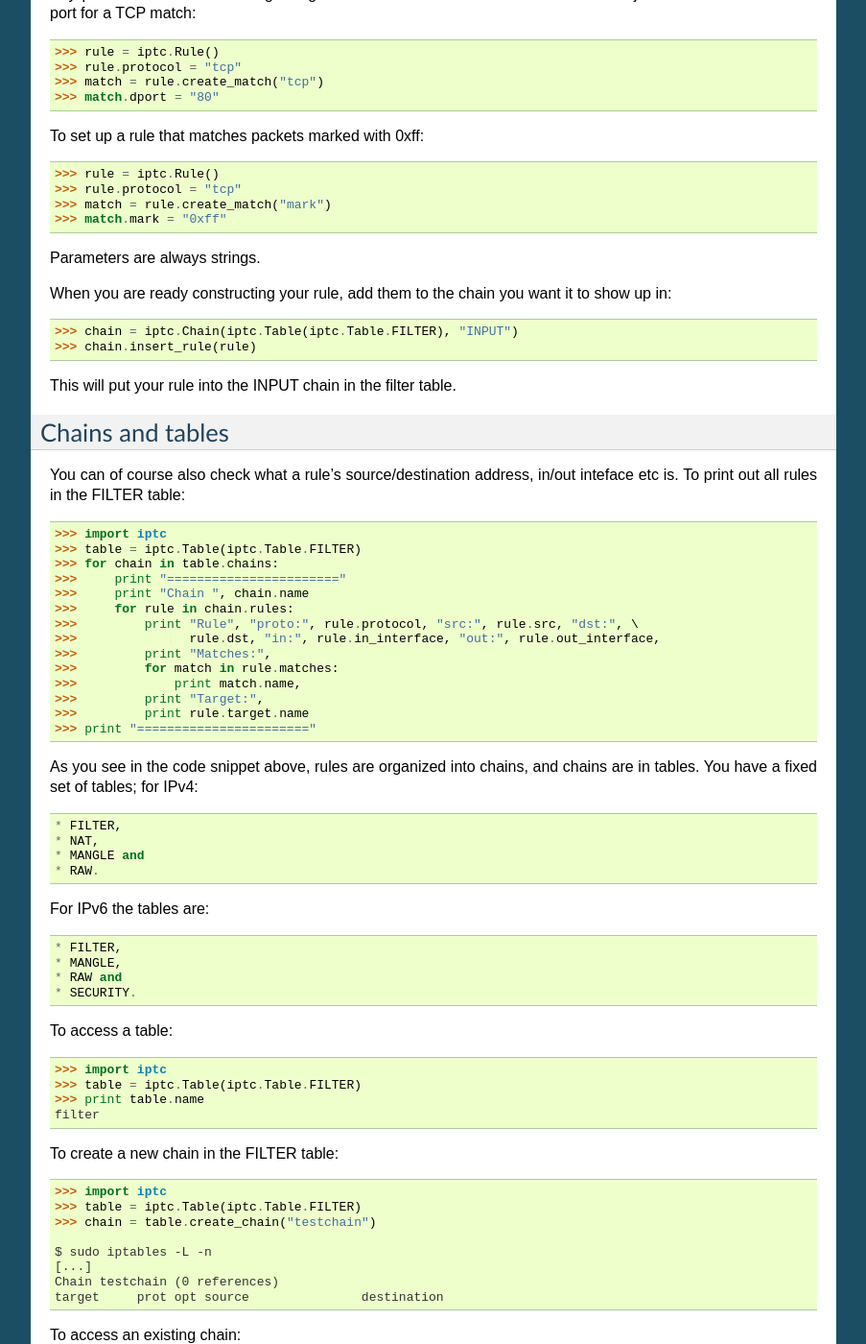
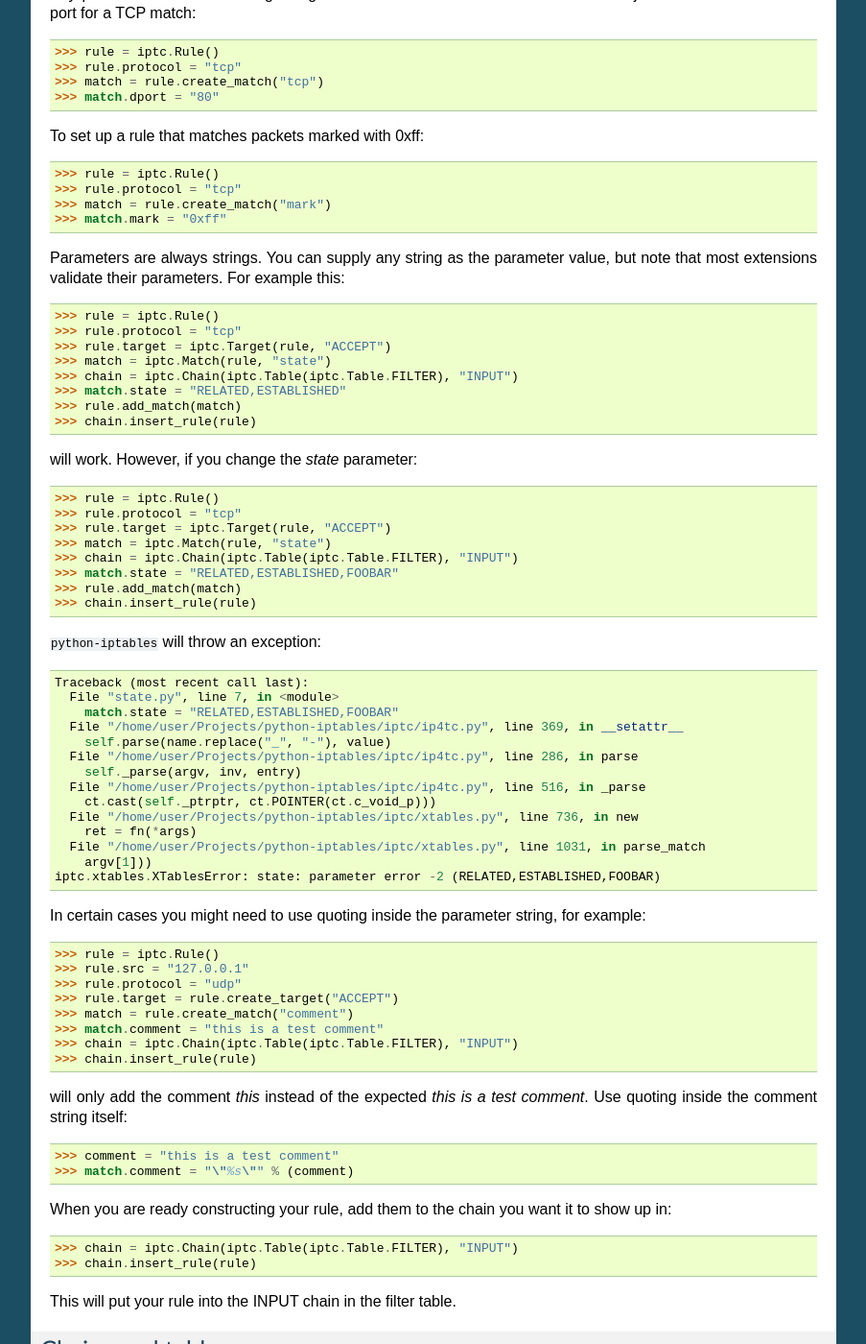
Before and after one commit to ldx/python-iptables, a Sphinx documentation site: the page built from doc/examples.rst, in a window 1280 px wide and 1400 px high, scrolled down 726 px. Shown: the whole window at 96% size, without its empty margins (198-1101 px from the left). Built offline with Sphinx 7.4.7, drawn with Linux system fonts in a browser that asks for light colours.

Commit message:
Add more examples to docs.
This fixes #54.

```diff
--- a/doc/examples.rst
+++ b/doc/examples.rst
@@ -52,7 +52,64 @@ To set up a rule that matches packets marked with 0xff::
     >>> match = rule.create_match("mark")
     >>> match.mark = "0xff"
 
-Parameters are always strings.
+Parameters are always strings. You can supply any string as the parameter
+value, but note that most extensions validate their parameters. For example
+this::
+
+    >>> rule = iptc.Rule()
+    >>> rule.protocol = "tcp"
+    >>> rule.target = iptc.Target(rule, "ACCEPT")
+    >>> match = iptc.Match(rule, "state")
+    >>> chain = iptc.Chain(iptc.Table(iptc.Table.FILTER), "INPUT")
+    >>> match.state = "RELATED,ESTABLISHED"
+    >>> rule.add_match(match)
+    >>> chain.insert_rule(rule)
+
+will work. However, if you change the `state` parameter::
+
+    >>> rule = iptc.Rule()
+    >>> rule.protocol = "tcp"
+    >>> rule.target = iptc.Target(rule, "ACCEPT")
+    >>> match = iptc.Match(rule, "state")
+    >>> chain = iptc.Chain(iptc.Table(iptc.Table.FILTER), "INPUT")
+    >>> match.state = "RELATED,ESTABLISHED,FOOBAR"
+    >>> rule.add_match(match)
+    >>> chain.insert_rule(rule)
+
+``python-iptables`` will throw an exception::
+
+    Traceback (most recent call last):
+      File "state.py", line 7, in <module>
+        match.state = "RELATED,ESTABLISHED,FOOBAR"
+      File "/home/user/Projects/python-iptables/iptc/ip4tc.py", line 369, in __setattr__
+        self.parse(name.replace("_", "-"), value)
+      File "/home/user/Projects/python-iptables/iptc/ip4tc.py", line 286, in parse
+        self._parse(argv, inv, entry)
+      File "/home/user/Projects/python-iptables/iptc/ip4tc.py", line 516, in _parse
+        ct.cast(self._ptrptr, ct.POINTER(ct.c_void_p)))
+      File "/home/user/Projects/python-iptables/iptc/xtables.py", line 736, in new
+        ret = fn(*args)
+      File "/home/user/Projects/python-iptables/iptc/xtables.py", line 1031, in parse_match
+        argv[1]))
+    iptc.xtables.XTablesError: state: parameter error -2 (RELATED,ESTABLISHED,FOOBAR)
+
+In certain cases you might need to use quoting inside the parameter string, for
+example::
+
+    >>> rule = iptc.Rule()
+    >>> rule.src = "127.0.0.1"
+    >>> rule.protocol = "udp"
+    >>> rule.target = rule.create_target("ACCEPT")
+    >>> match = rule.create_match("comment")
+    >>> match.comment = "this is a test comment"
+    >>> chain = iptc.Chain(iptc.Table(iptc.Table.FILTER), "INPUT")
+    >>> chain.insert_rule(rule)
+
+will only add the comment `this` instead of the expected `this is a test
+comment`. Use quoting inside the comment string itself::
+
+    >>> comment = "this is a test comment"
+    >>> match.comment = "\"%s\"" % (comment)
 
 When you are ready constructing your rule, add them to the chain you want it
 to show up in::
```
Also changed, not shown: README.md (+58 -1 lines).
